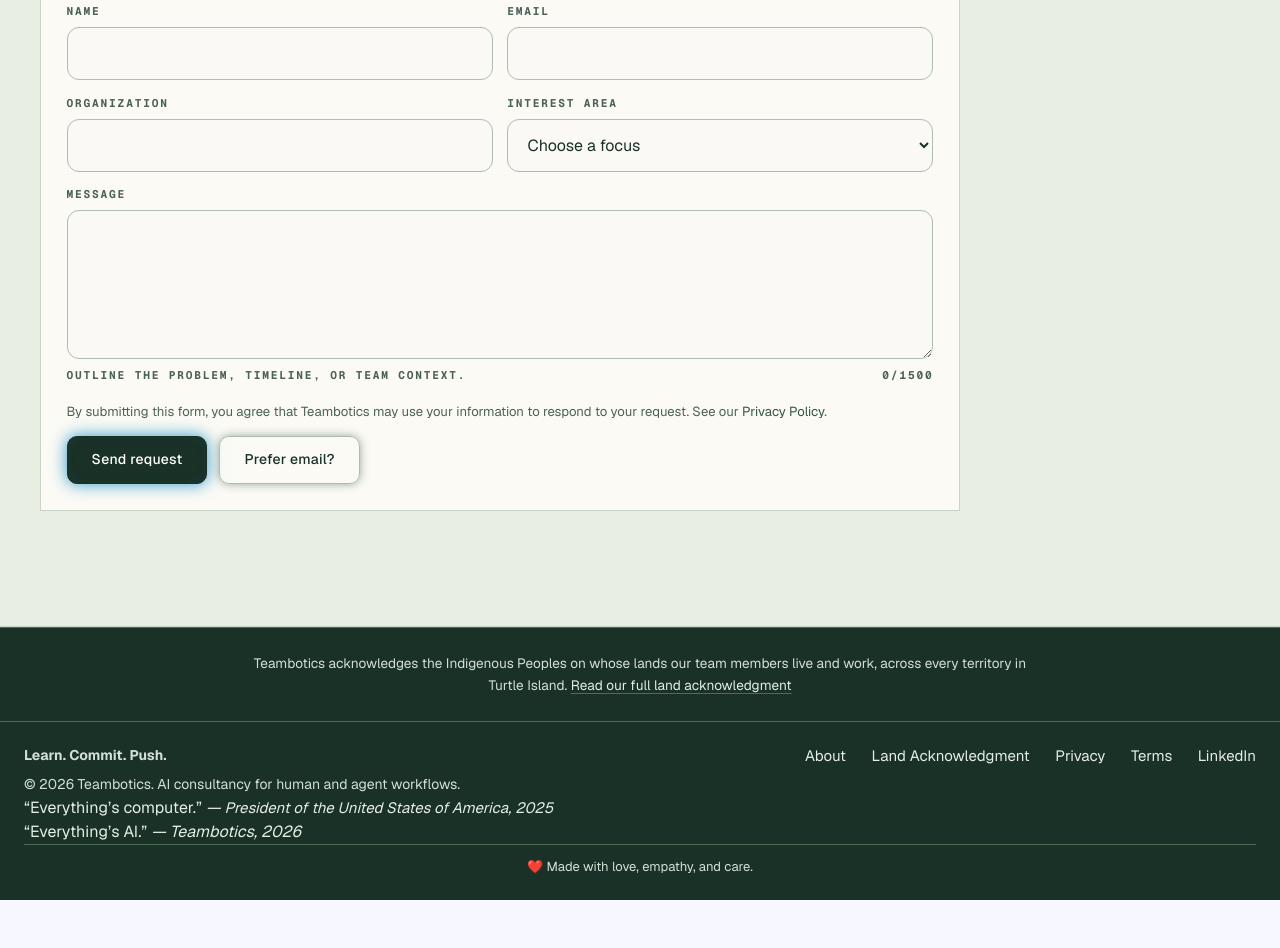
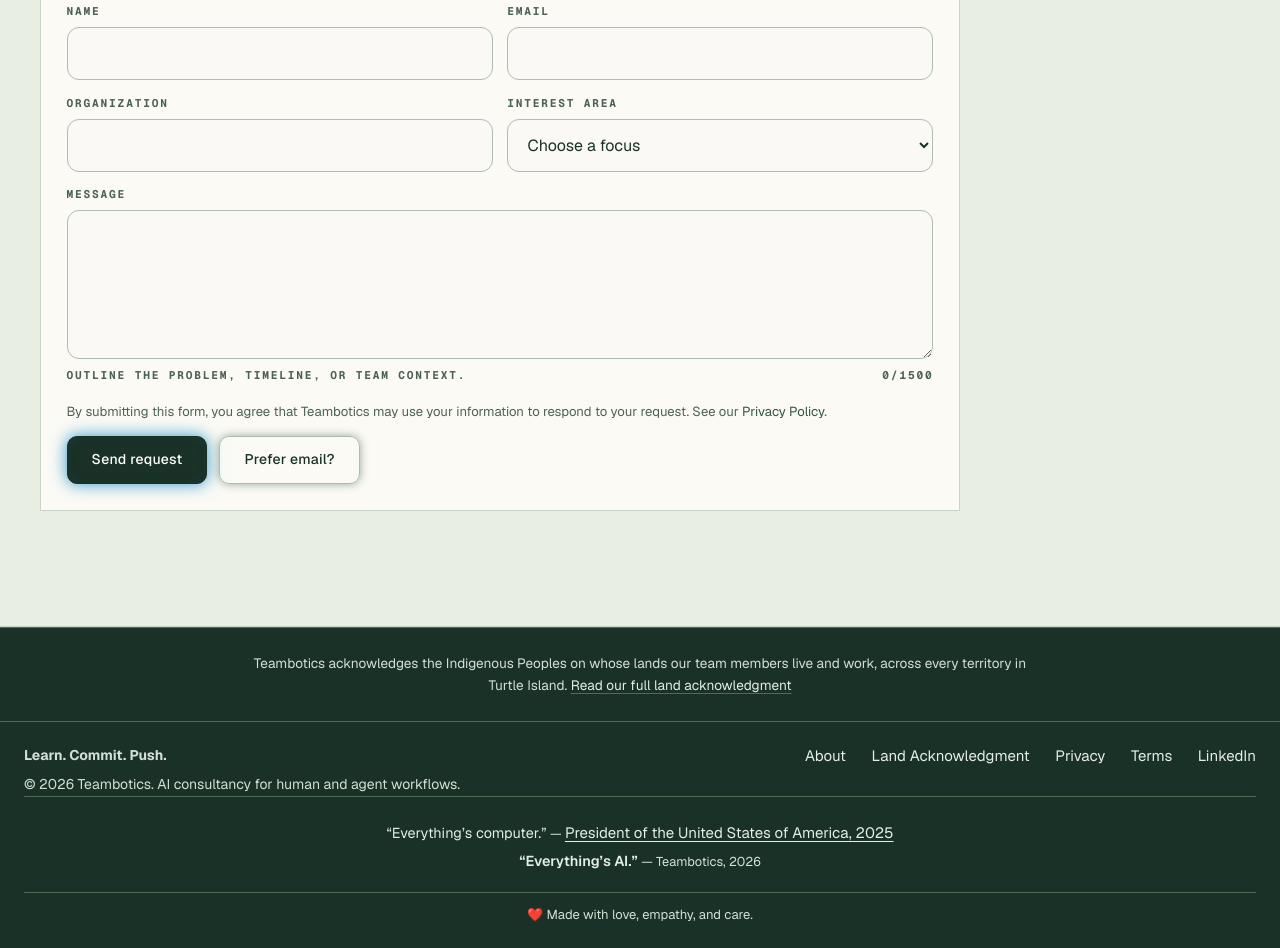
Before and after one commit to nickhilster/teambotics-website, a React app: page / in a window 1280 px wide. Shown: the part 4825-5773 px from the top of the page. Before the commit the page ends 5725 px from the top, so only its background shows below. Built offline with nearby package versions, Linux system fonts and the light colour scheme; some packages are replaced by stand-ins of ours.

Commit message:
brand: style discreet sourced footer disclaimer

```diff
--- a/styles/globals.css
+++ b/styles/globals.css
@@ -2182,6 +2182,35 @@
   margin: 0;
 }
 
+.site-footer__ai-disclaimer {
+  width: 100%;
+  border-top: 1px solid var(--color-border);
+  padding: 1.25rem 0 0.9rem;
+  text-align: center;
+  font-size: 0.9rem;
+  line-height: 1.65;
+}
+
+.site-footer__ai-disclaimer p {
+  margin: 0.25rem 0;
+}
+
+.site-footer__ai-disclaimer p:last-child {
+  font-weight: 600;
+}
+
+.site-footer__ai-disclaimer cite {
+  color: var(--color-text-secondary);
+  font-style: normal;
+  font-size: 0.8rem;
+  font-weight: 400;
+}
+
+.site-footer__ai-disclaimer a {
+  text-decoration: underline;
+  text-underline-offset: 0.2em;
+}
+
 .site-footer__made {
   margin: 0;
   padding: 0.75rem 0 0;
```
